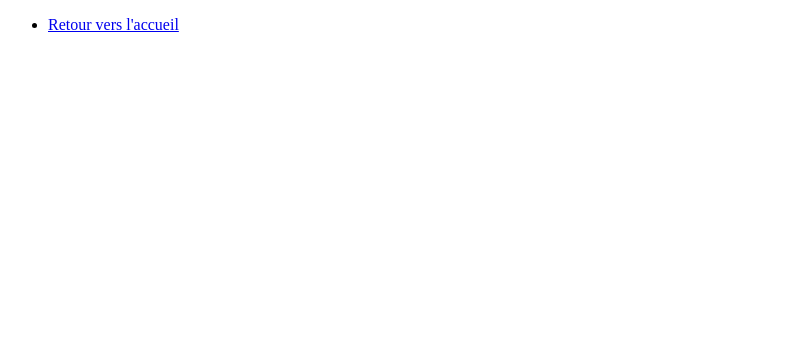
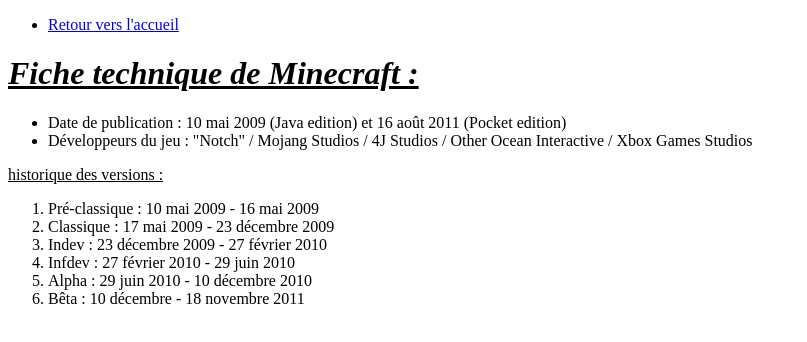
Before and after one commit to Mysterdoc17/Minecraft, a website: page Dates.html in a window 1280 px wide. Shown: the whole page, without its empty margins (0-807 px from the left). Drawn offline with Linux system fonts and the light colour scheme.

Commit message:
Ajout des versions de Minecraft

```diff
--- a/Dates.html
+++ b/Dates.html
@@ -13,5 +13,46 @@
 			</li>
 		</ul>
 	</p>
+	<p>
+		<h1>
+			<em><u>Fiche technique de Minecraft :</u></em>
+		</h1>
+	</p>
+	<p>
+		<ul>
+			<li>
+				Date de publication : 10 mai 2009 (Java edition) et 16 août 2011 (Pocket edition)
+			</li>
+			<li>
+				Développeurs du jeu : "Notch" / Mojang Studios / 4J Studios / Other Ocean Interactive / Xbox Games Studios
+			</li>
+		</ul>
+	</p>
+	<p>
+		<u>historique des versions :</u>
+	</p>
+	<p>
+		<ol>
+			<li>
+				Pré-classique : 10 mai 2009 - 16 mai 2009
+			</li>
+			<li>
+				Classique : 17 mai 2009 - 23 décembre 2009
+			</li>
+			<li>
+				Indev : 23 décembre 2009 - 27 février 2010
+			</li>
+			<li>
+				Infdev : 27 février 2010 - 29 juin 2010
+			</li>
+			<li>
+				Alpha : 29 juin 2010 - 10 décembre 2010
+			</li>
+			<li>
+				Bêta : 10 décembre - 18 novembre 2011
+			</li>
+
+		</ol>
+	</p>
 </body>
 </html>
```
